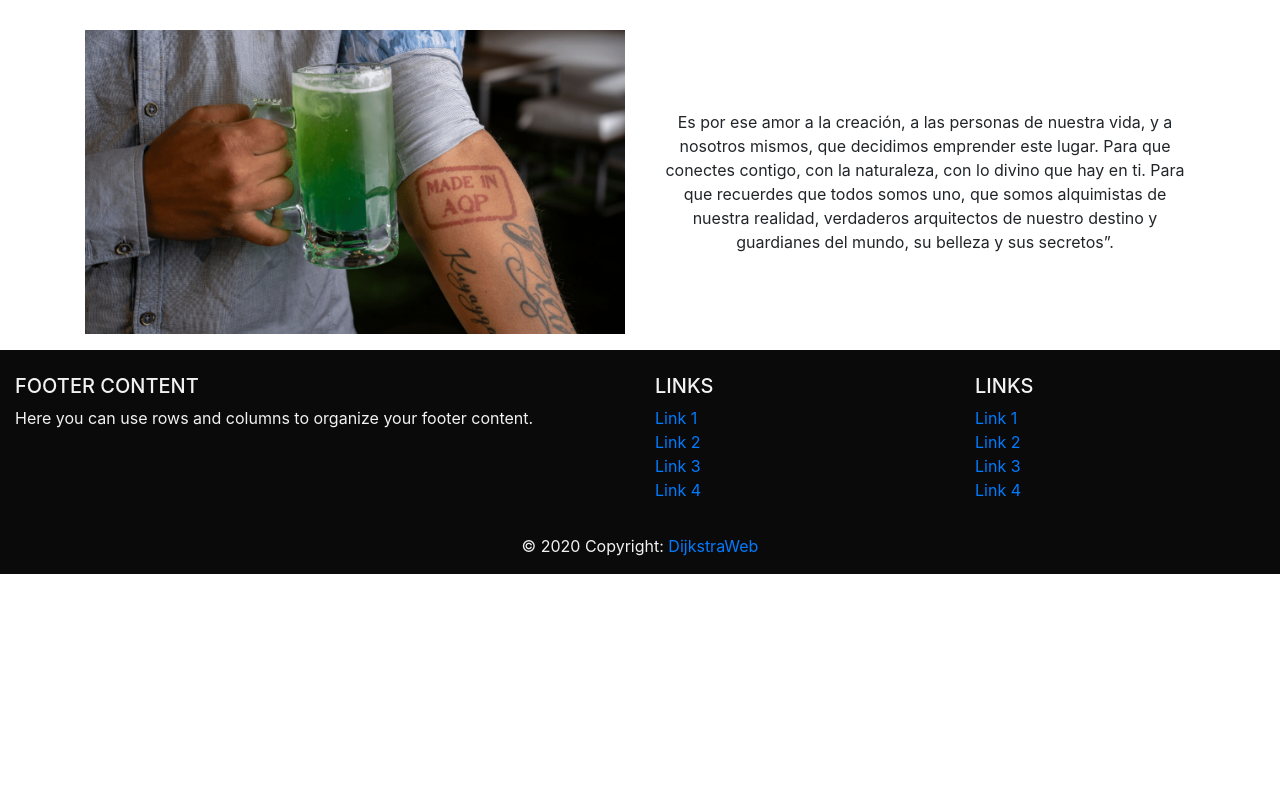
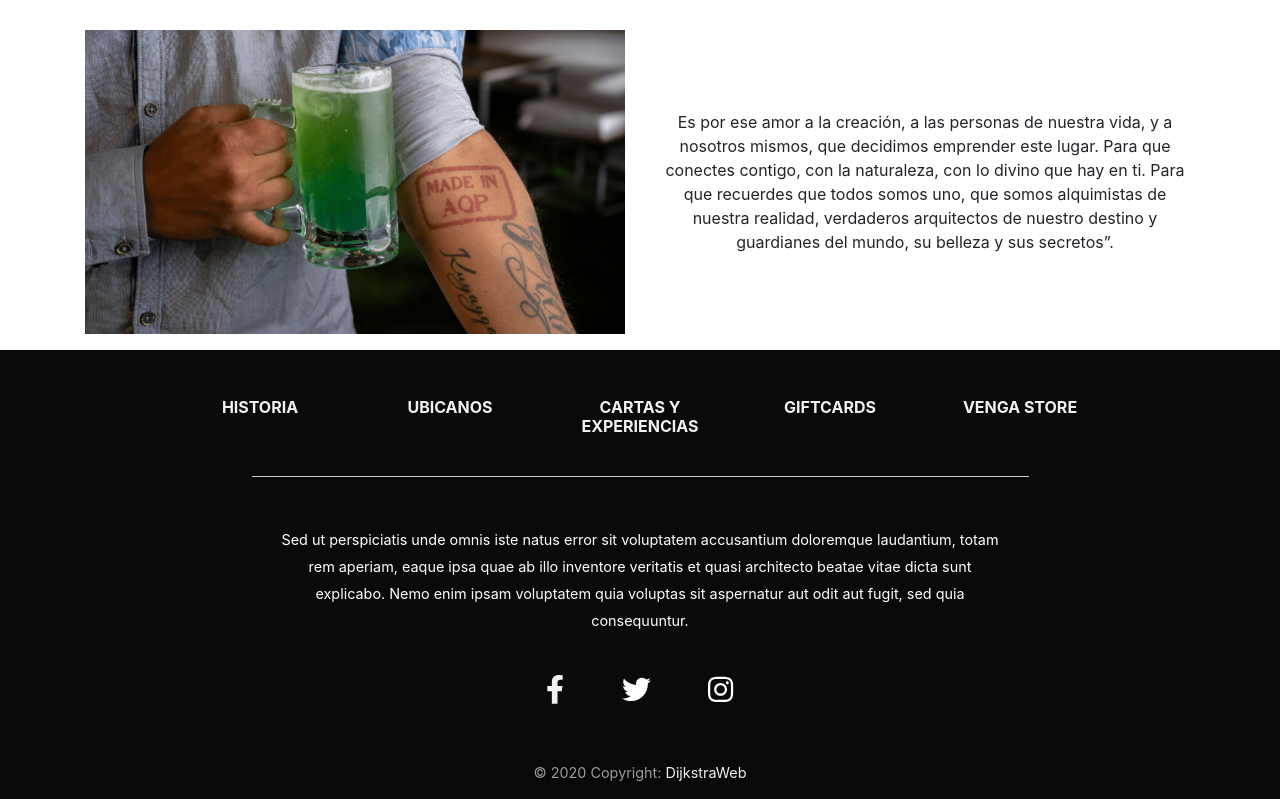
Before and after one commit to juango8/lounge-del-brujo, an Angular app: page /about in a window 1280 px wide. Shown: the part 722-1521 px from the top of the page. Before the commit the page ends 1296 px from the top, so only its background shows below. Built offline with nearby package versions, Linux system fonts and the light colour scheme.

Commit message:
addding footer

```diff
--- a/src/app/shared/footer/footer.component.css
+++ b/src/app/shared/footer/footer.component.css
@@ -1,9 +1,59 @@
-.clean{
-  margin: 0!important;
-  padding: 0!important;
+a {
+  text-decoration: none;
+  color: #F2F2F2;
+}
+
+.clean {
+  margin: 0 !important;
+  padding: 0 !important;
 }
 
 .footer {
+  /*opacity: 70%;*/
   background: #0A0A0A;
   color: #F2F2F2;
 }
+
+.flex-center {
+  display: -webkit-box;
+  display: -ms-flexbox;
+  display: flex;
+  -webkit-box-align: center;
+  -ms-flex-align: center;
+  align-items: center;
+  -webkit-box-pack: center;
+  -ms-flex-pack: center;
+  justify-content: center;
+  height: 100%
+}
+
+.font-small {
+  font-size: .9rem
+}
+
+.page-footer {
+  bottom: 0;
+  color: #fff
+}
+
+.footer-copyright {
+  overflow: hidden;
+  color: rgba(255, 255, 255, 0.6);
+  background-color: rgba(0, 0, 0, 0.2)
+}
+
+.rgba-white-light {
+  display: block;
+  height: 1px;
+  border: 0;
+  border-top: 1px solid #ccc;
+  margin: 1em 0;
+  padding: 0;
+}
+.test {
+  margin-right: 1em;
+  font-size: 180%;
+}
+fa-icon {
+  margin: 0 2em;
+}
--- a/src/app/shared/footer/footer.component.html
+++ b/src/app/shared/footer/footer.component.html
@@ -1,46 +1,56 @@
-<footer class="page-footer footer pt-4">
-  <div class="container-fluid text-center text-md-left">
-    <div class="row">
-      <div class="col-md-6 mt-md-0 mt-3">
-        <h5 class="text-uppercase">Footer Content</h5>
-        <p>Here you can use rows and columns to organize your footer content.</p>
+<footer class="page-footer footer font-small">
+  <div class="container">
+    <div class="row text-center d-flex justify-content-center pt-5 mb-3">
+      <div class="col-md-2 mb-3">
+        <h6 class="text-uppercase font-weight-bold">
+          <a href="#!">Historia</a>
+        </h6>
       </div>
-      <hr class="clearfix w-100 d-md-none pb-3">
-      <div class="col-md-3 mb-md-0 mb-3">
-        <h5 class="text-uppercase">Links</h5>
-        <ul class="list-unstyled">
-          <li><a href="#!">Link 1</a></li>
-          <li><a href="#!">Link 2</a></li>
-          <li><a href="#!">Link 3</a></li>
-          <li><a href="#!">Link 4</a></li>
-        </ul>
+      <div class="col-md-2 mb-3">
+        <h6 class="text-uppercase font-weight-bold">
+          <a href="#!">Ubicanos</a>
+        </h6>
       </div>
-      <div class="col-md-3 mb-md-0 mb-3">
-        <h5 class="text-uppercase">Links</h5>
-        <ul class="list-unstyled">
-          <li><a href="#!">Link 1</a></li>
-          <li><a href="#!">Link 2</a></li>
-          <li><a href="#!">Link 3</a></li>
-          <li><a href="#!">Link 4</a></li>
-        </ul>
+      <div class="col-md-2 mb-3">
+        <h6 class="text-uppercase font-weight-bold">
+          <a href="#!">Cartas y Experiencias</a>
+        </h6>
+      </div>
+      <div class="col-md-2 mb-3">
+        <h6 class="text-uppercase font-weight-bold">
+          <a href="#!">Giftcards</a>
+        </h6>
+      </div>
+      <div class="col-md-2 mb-3">
+        <h6 class="text-uppercase font-weight-bold">
+          <a href="#!">Venga Store</a>
+        </h6>
+      </div>
+    </div>
+    <hr class="rgba-white-light" style="margin: 0 15%;">
+    <div class="row d-flex text-center justify-content-center mb-md-0 mb-4">
+      <div class="col-md-8 col-12 mt-5">
+        <p style="line-height: 1.7rem">Sed ut perspiciatis unde omnis iste natus error sit voluptatem
+          accusantium doloremque laudantium, totam rem
+          aperiam, eaque ipsa quae ab illo inventore veritatis et quasi architecto beatae vitae dicta sunt
+          explicabo.
+          Nemo enim ipsam voluptatem quia voluptas sit aspernatur aut odit aut fugit, sed quia consequuntur.</p>
+      </div>
+    </div>
+    <hr class="clearfix d-md-none rgba-white-light" style="margin: 10% 15% 5%;">
+    <div class="row pb-3">
+      <div class="col-md-12">
+        <div class="mb-5 flex-center">
+          <a href="https://www.facebook.com/LoungeDelBrujo/">
+            <fa-icon [icon]="iconFacebook" size="2x"></fa-icon>
+          </a>
+          <fa-icon [icon]="iconTwitter" size="2x"></fa-icon>
+          <fa-icon [icon]="iconInstagram" size="2x"></fa-icon>
+        </div>
       </div>
     </div>
   </div>
-  <div class="footer-copyright text-center py-3">© 2020 Copyright:
-    <a href="https://berpl.github.io/dijkstra-web/"> DijkstraWeb</a>
+  <div class="footer-copyright text-center py-3">
+    © 2020 Copyright:<a href="https://berpl.github.io/dijkstra-web/"> DijkstraWeb</a>
   </div>
 </footer>
-<!--<div class="container-fluid clean footer">-->
-<!--  <div class="row clean">-->
-<!--    <div class="col-md-12 col-lg-4">-->
-<!--      <p>tesst</p>-->
-<!--    </div>-->
-<!--    <div class="col-md-12 col-lg-4">-->
-<!--      <p>tesst</p>-->
-<!--    </div>-->
-<!--    <div class="col-md-12 col-lg-4">-->
-<!--      <p>tesst</p>-->
-<!--    </div>-->
-<!--  </div>-->
-<!--</div>-->
-<!-- Footer -->
--- a/src/app/shared/footer/footer.component.ts
+++ b/src/app/shared/footer/footer.component.ts
@@ -1,4 +1,5 @@
 import { Component, OnInit } from '@angular/core';
+import { faFacebookF, faTwitter, faInstagram } from '@fortawesome/free-brands-svg-icons';
 
 @Component({
   selector: 'app-footer',
@@ -6,6 +7,9 @@ import { Component, OnInit } from '@angular/core';
   styleUrls: ['./footer.component.css']
 })
 export class FooterComponent implements OnInit {
+  iconFacebook = faFacebookF;
+  iconTwitter = faTwitter;
+  iconInstagram = faInstagram;
 
   constructor() { }
 
```
